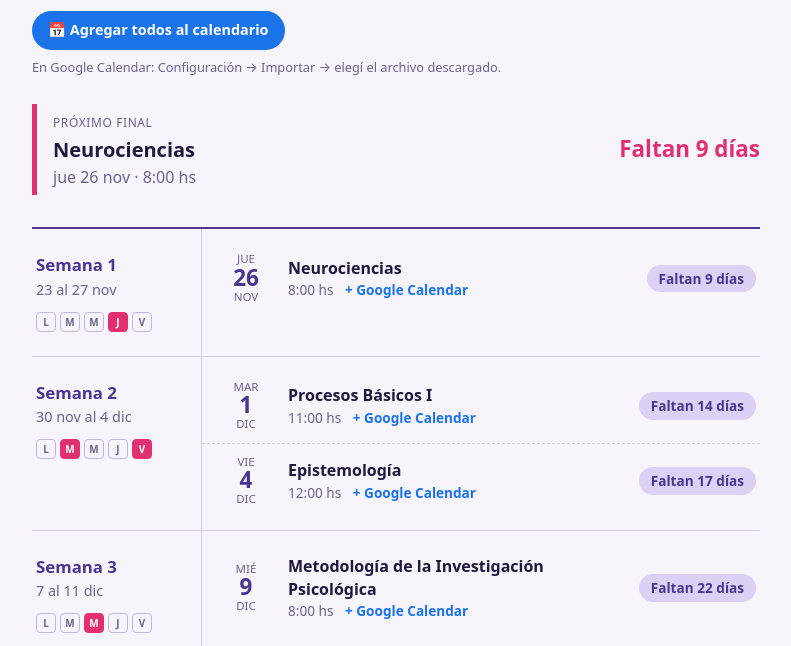
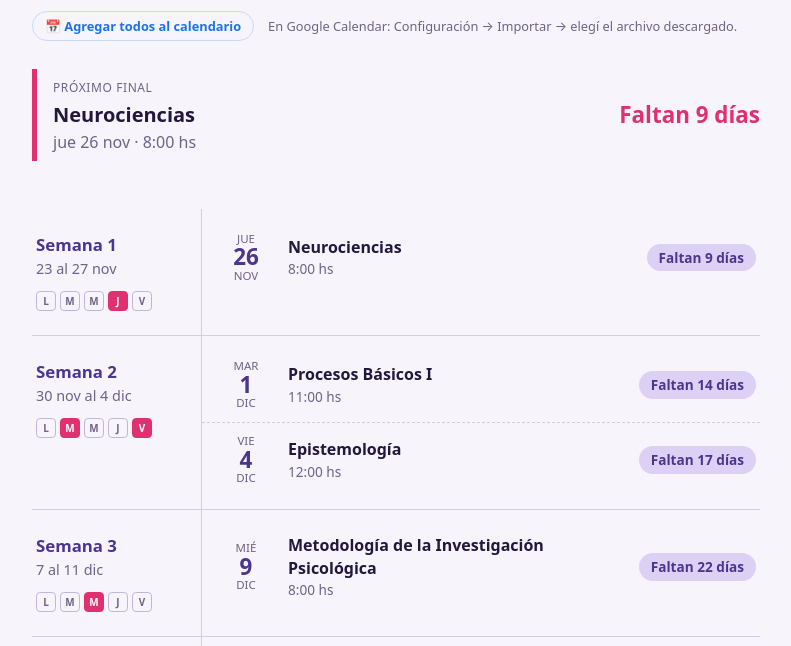
Before and after one commit to aveltri/cartelera-finales, a plain HTML site: page index.html in a window 1280 px wide. Shown: the part 102-748 px from the top of the page, without its empty margins (244-1035 px from the left). Drawn offline with Linux system fonts and the light colour scheme.

Commit message:
Sin línea divisoria ni links por final; botón de calendario más sutil

```diff
--- a/index.html
+++ b/index.html
@@ -49,7 +49,7 @@
   .next .big { font-size: 1.4rem; font-weight: 800; color: var(--pink-hot); text-align: right; white-space: nowrap; line-height: 1.1; }
 
   /* Tabla de semanas */
-  .table { margin-top: 32px; border-top: 2px solid var(--lav-ink); }
+  .table { margin-top: 48px; }
   section.week {
     display: grid;
     grid-template-columns: 170px 1fr;
@@ -103,14 +103,13 @@
 
   .actions { margin: 14px 0 0; display: flex; flex-wrap: wrap; align-items: center; gap: 8px 14px; }
   .btn {
-    font: inherit; font-weight: 600; font-size: .9rem;
-    background: #1A73E8; color: #fff; border: 0;
-    padding: 9px 16px; border-radius: 999px; cursor: pointer;
+    font: inherit; font-weight: 600; font-size: .8rem;
+    background: transparent; color: #1A73E8;
+    border: 1px solid #c6dafc;
+    padding: 5px 12px; border-radius: 999px; cursor: pointer;
   }
-  .btn:hover { filter: brightness(.95); }
+  .btn:hover { background: #e8f0fe; }
   .actions small { color: var(--muted); font-size: .8rem; }
-  .gcal { color: #1A73E8; font-weight: 600; text-decoration: none; margin-left: 8px; }
-  .gcal:hover { text-decoration: underline; }
 
   footer { margin-top: 40px; color: var(--muted); font-size: .8rem; }
 
@@ -238,7 +237,7 @@ function render() {
       li.className = "exam";
       li.innerHTML = `
         <div class="date"><div class="dow">${DOW[d.getUTCDay()]}</div><div class="day">${d.getUTCDate()}</div><div class="mon">${MON[d.getUTCMonth()]}</div></div>
-        <div class="info"><div class="name">${e.name}</div><div class="meta">${e.time} hs <a class="gcal" href="${gcalLink(e)}" target="_blank" rel="noopener">+ Google Calendar</a></div></div>
+        <div class="info"><div class="name">${e.name}</div><div class="meta">${e.time} hs</div></div>
         <div class="left ${l.cls}">${l.text}</div>`;
       ul.appendChild(li);
     }
@@ -253,16 +252,6 @@ function stamp(e, plusHours = 0) {
   const d = new Date(Date.parse(e.date + "T00:00:00Z") + ((h + plusHours) * 60 + min) * 60000);
   const p = n => String(n).padStart(2, "0");
   return `${d.getUTCFullYear()}${p(d.getUTCMonth() + 1)}${p(d.getUTCDate())}T${p(d.getUTCHours())}${p(d.getUTCMinutes())}00`;
-}
-function gcalLink(e) {
-  const q = new URLSearchParams({
-    action: "TEMPLATE",
-    text: `Final: ${e.name}`,
-    dates: `${stamp(e)}/${stamp(e, DURATION_HOURS)}`,
-    ctz: "America/Argentina/Buenos_Aires",
-    details: "Final 1° año – Lic. en Psicología, Universidad Favaloro",
-  });
-  return "https://calendar.google.com/calendar/render?" + q;
 }
 function downloadICS() {
   const esc = t => t.replace(/[,;\\]/g, m => "\\" + m);
```
